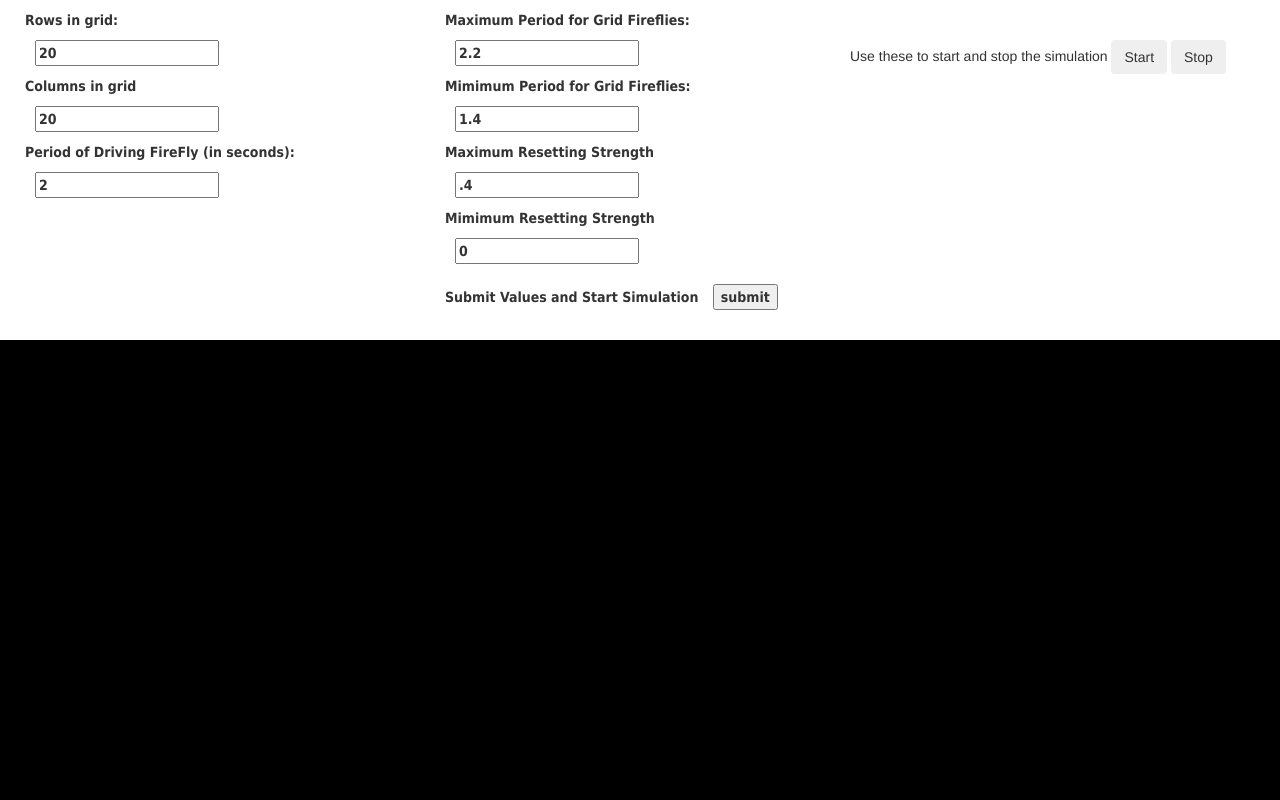
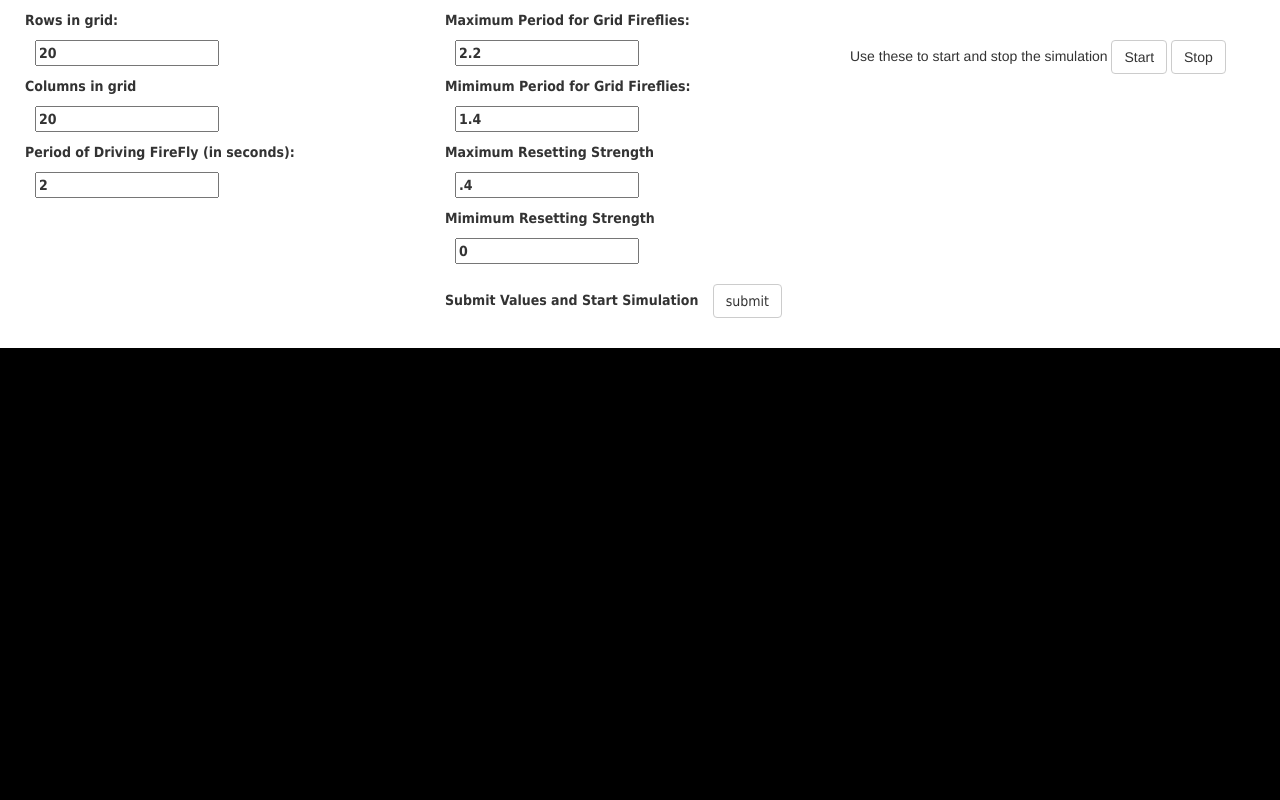
Before and after one commit to wannabeCitizen/FireflySim, a plain HTML site: page FFSim.html in a window 1280 px wide. Shown: the top 800 px of the page. Drawn offline with nearby package versions, Linux system fonts and the light colour scheme.

Commit message:
changed button

```diff
--- a/FFSim.html
+++ b/FFSim.html
@@ -56,13 +56,13 @@
                         <br>Mimimum Resetting Strength<br>
                         <input type="text" id="aMin" value="0">
                         <br>Submit Values and Start Simulation
-                        <input type="submit" value="submit" id="sub_button">
+                        <input type="submit" value="submit" class="btn btn-default" id="sub_button">
                     </div>
                 </div>
             </form>
             <br>Use these to start and stop the simulation
-            <button class="btn butn-default" id="startButton">Start</button>
-            <button class="btn butn-default" id="stopButton">Stop</button>
+            <button class="btn btn-default" id="startButton">Start</button>
+            <button class="btn btn-default" id="stopButton">Stop</button>
         </div>
     </div>
     <script>
```
